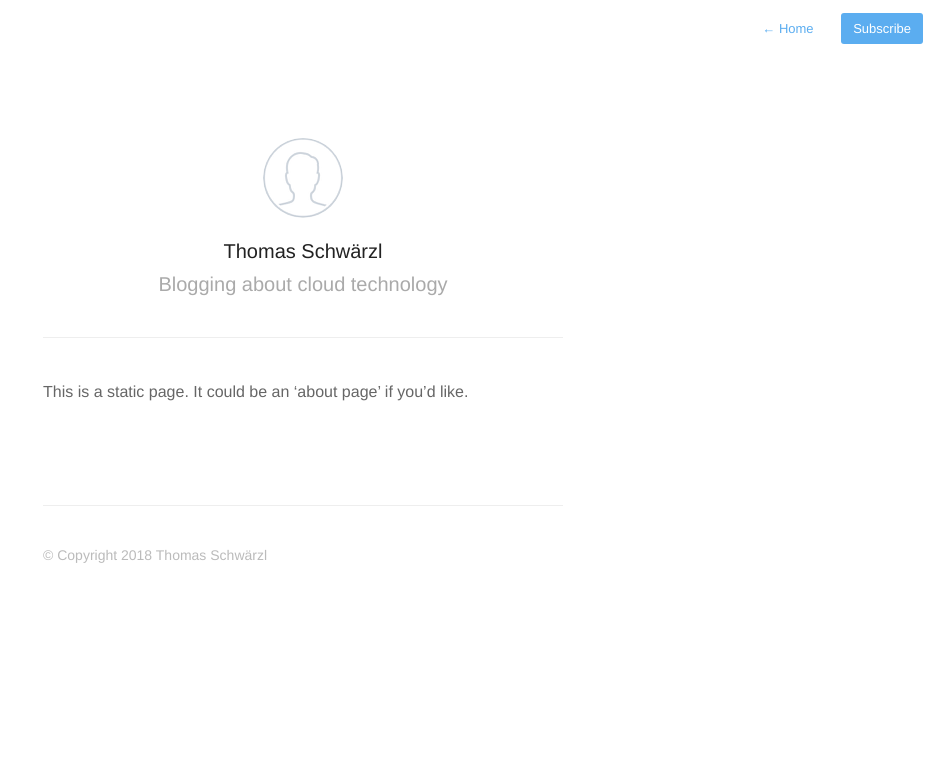
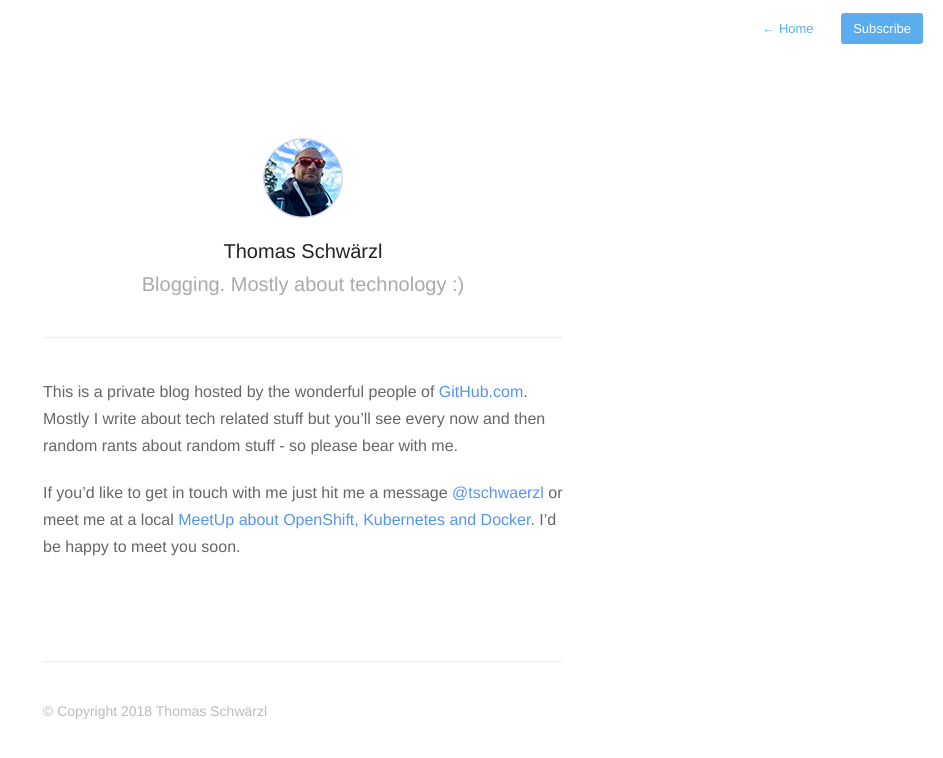
Before and after one commit to tschwaerzl/tschwaerzl.github.io, a Jekyll site: the page built from about.md, in a window 1280 px wide. Shown: the top 758 px of the page, without its empty margins (337-1280 px from the left). Built offline with Jekyll 4.4.1, drawn with Linux system fonts in a browser that asks for light colours; nearby versions of some CDN libraries.

Commit message:
Update images, about-page, config and templates

```diff
--- a/_config.yml
+++ b/_config.yml
@@ -1,5 +1,5 @@
 name: Thomas Schwärzl
-description: Blogging about cloud technology
+description: Blogging. Mostly about technology :)
 meta_description: "Thomas Schwärzl, Blogging about technology"
 
 aboutPage: true
@@ -9,12 +9,12 @@ highlighter: rouge
 
 plugins: [jekyll-paginate]
 paginate: 20
-domain_name: 'https://tschwaerzl.github.io'
-disqus: false
+domain_name: 'https://schwaerzl.net'
+disqus: true
 disqus_shortname: 'tschwaerzl'
 
 # Details for the RSS feed generator
-url:            'https://tschwaerzl.github.io'
+url:            'https://schwaerzl.net'
 author:         'Thomas Schwärzl'
 authorTwitter:  'tschwaerzl'
 
--- a/_includes/profile.html
+++ b/_includes/profile.html
@@ -3,10 +3,10 @@
         <header id="header">
         {% if site.aboutPage %}
             <a href="{{ "/" | relative_url  }}about">
-                <img id="avatar" class="2x" src="{{ "/" | relative_url  }}assets/images/avatar.png"/>
+                <img id="avatar" class="2x" src="{{ "/" | relative_url  }}assets/images/avatar.jpg"/>
             </a>
         {% else %}
-            <img id="avatar" class="2x" src="{{ "/" | relative_url  }}assets/images/avatar.png"/>
+            <img id="avatar" class="2x" src="{{ "/" | relative_url  }}assets/images/avatar.jpg"/>
         {% endif %}
             <h1>{{ site.author }}</h1>
             <h2>{{ site.description }}</h2>
--- a/_layouts/post.html
+++ b/_layouts/post.html
@@ -14,7 +14,7 @@ archive: true
 </article>
 <footer id="post-meta" class="clearfix">
     <a href="http://twitter.com/{{ site.authorTwitter }}">
-        <img class="avatar" src="{{ "/" | relative_url  }}assets/images/avatar.png">
+        <img class="avatar" src="{{ "/" | relative_url  }}assets/images/avatar.jpg">
         <div>
             <span class="dark">{{ site.author }}</span>
             <span>{{ site.description }}</span>
--- a/about.md
+++ b/about.md
@@ -4,6 +4,12 @@ permalink: about/
 profile: true
 ---
 
-This is a static page. It could be an 'about page' if you'd like.
+This is a private blog hosted by the wonderful people of [GitHub.com][github]. Mostly I write about tech related stuff but you'll see every now and then random rants about random stuff - so please bear with me.
+
+If you'd like to get in touch with me just hit me a message [@tschwaerzl][twitter-ts] or meet me at a local [MeetUp about OpenShift, Kubernetes and Docker][meetup-grp]. I'd be happy to meet you soon.
+
+[github]: https://github.com
+[twitter-ts]: https://twitter.com/tschwaerzl
+[meetup-grp]: https://www.meetup.com/de-DE/Kubernetes-und-OpenShift-Community-Deutschland/
 
 {% include footer.html %}
```
Also changed, not shown: assets/images/avatar.jpg (added), assets/images/avatar.png (deleted), assets/images/avatar@2x.jpg (added), assets/images/avatar@2x.png (deleted), index.html (line endings or trailing spaces).
